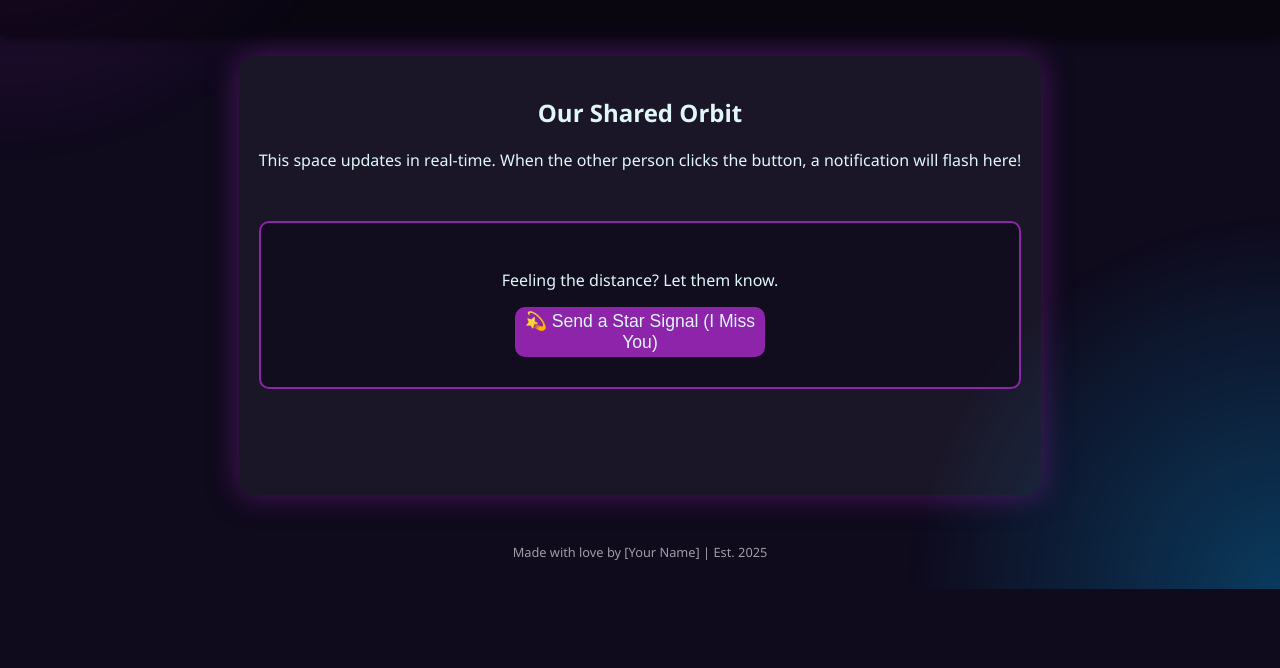
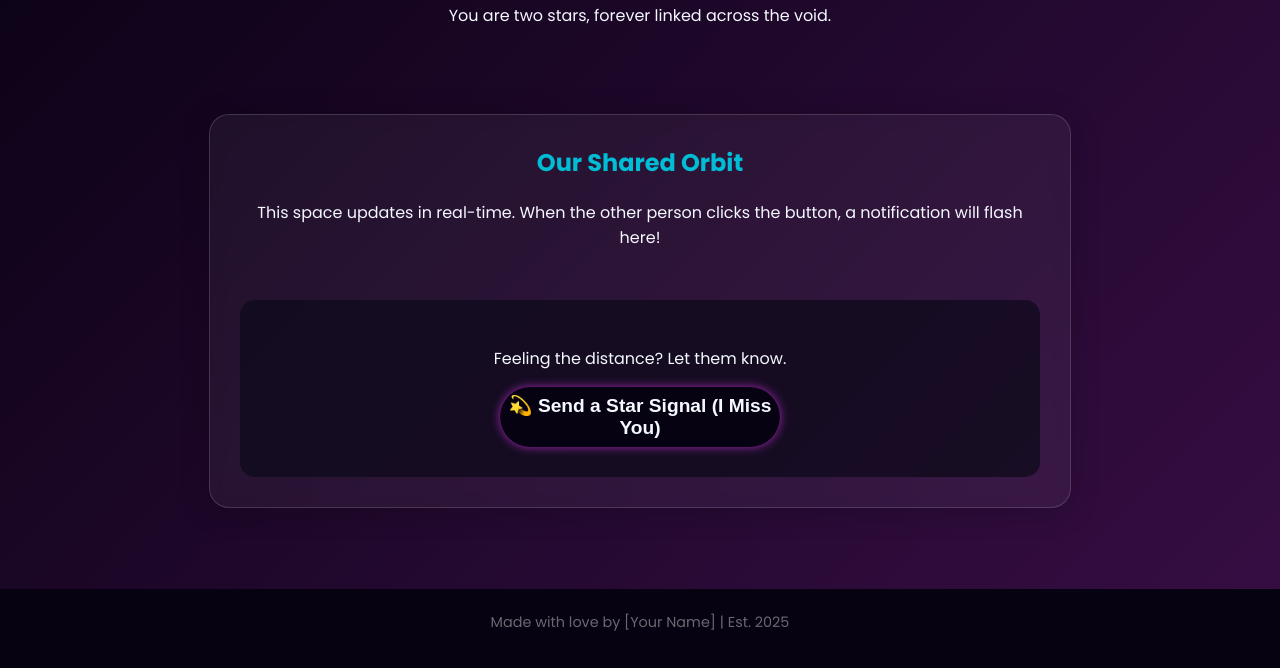
Before and after one commit to Abdidev1/Miss, a plain HTML site: page index.html in a window 1280 px wide. Shown: the part 211-879 px from the top of the page. Before the commit the page ends 800 px from the top, so only its background shows below. Drawn offline with Linux system fonts and the light colour scheme.

Commit message:
Refactor styles for improved aesthetics and animations
Updated color variables and enhanced background effects. Improved header styles and added animations for text and buttons.

```diff
--- a/styles.css
+++ b/styles.css
@@ -1,14 +1,15 @@
 /* --- Global & Theme Setup --- */
 :root {
-    --space-dark: #0f0a1c;
-    --star-light: #e0f7fa;
-    --nebula-purple: #8e24aa;
-    --nebula-blue: #03a9f4;
+    --space-dark: #070211;
+    --star-light: #f4f8ff;
+    --nebula-purple: #9c27b0;
+    --nebula-blue: #00bcd4;
+    --glass-background: rgba(255, 255, 255, 0.05);
 }
 
 body {
     margin: 0;
-    font-family: 'Segoe UI', Tahoma, Geneva, Verdana, sans-serif;
+    font-family: 'Poppins', sans-serif;
     color: var(--star-light);
     background-color: var(--space-dark);
     text-align: center;
@@ -17,91 +18,178 @@ body {
     flex-direction: column;
 }
 
-/* --- Cosmic Background Effect (Simplified) --- */
+/* --- Cosmic Background Effect (Animated) --- */
+@keyframes nebula-shift {
+    0% { background-position: 0% 50%; }
+    50% { background-position: 100% 50%; }
+    100% { background-position: 0% 50%; }
+}
+
 #star-bg {
     position: fixed;
     top: 0;
     left: 0;
     width: 100%;
     height: 100%;
-    /* Simple gradient to mimic a nebula */
-    background: radial-gradient(circle at top left, var(--nebula-purple) 0%, transparent 25%),
-                radial-gradient(circle at bottom right, var(--nebula-blue) 0%, transparent 25%);
-    opacity: 0.3;
-    z-index: -1;
+    background: linear-gradient(-45deg, var(--nebula-purple), var(--space-dark), var(--nebula-blue));
+    background-size: 400% 400%;
+    animation: nebula-shift 20s ease infinite;
+    opacity: 0.6;
+    z-index: -2;
 }
 
-/* --- Header & Typography --- */
+/* --- Header & Glowing Text --- */
 header {
-    padding: 40px 20px;
-    background: rgba(0, 0, 0, 0.4);
-    box-shadow: 0 4px 10px rgba(0, 0, 0, 0.5);
+    padding: 60px 20px 20px;
+    margin-bottom: 20px;
 }
 
 h1 {
-    font-size: 3em;
-    /* Text Shadow for a subtle glow */
+    font-size: 4em;
+    letter-spacing: 5px;
+    margin-bottom: 5px;
     text-shadow: 0 0 10px var(--nebula-blue), 0 0 20px var(--nebula-purple);
+    animation: text-pulse 3s infinite alternate;
 }
 
+@keyframes text-pulse {
+    0% { text-shadow: 0 0 5px var(--nebula-blue); }
+    100% { text-shadow: 0 0 15px var(--nebula-purple), 0 0 25px var(--nebula-blue); }
+}
+
+/* --- Content Container (Glassmorphism Effect) --- */
 .container {
     flex-grow: 1;
-    padding: 20px;
-    max-width: 900px;
-    margin: 20px auto;
-    background-color: rgba(255, 255, 255, 0.05); /* Semi-transparent panel */
-    border-radius: 15px;
-    box-shadow: 0 0 30px rgba(142, 36, 170, 0.5); /* Glowing box shadow */
+    padding: 30px;
+    max-width: 800px;
+    margin: 30px auto;
+
+    /* GLASSMORPHISM PROPERTIES */
+    background: var(--glass-background);
+    box-shadow: 0 4px 30px rgba(0, 0, 0, 0.2);
+    backdrop-filter: blur(8px);
+    -webkit-backdrop-filter: blur(8px);
+    border: 1px solid rgba(255, 255, 255, 0.15);
+    border-radius: 20px;
 }
 
-/* --- The Miss You Button (Key Feature Style) --- */
+h2 {
+    color: var(--nebula-blue);
+    margin-top: 0;
+}
+
+/* --- The Miss You Button (Pulsing Glow) --- */
 #miss-you-section {
     margin-top: 50px;
     padding: 30px;
-    border: 2px solid var(--nebula-purple);
-    border-radius: 10px;
-    background: rgba(15, 10, 28, 0.7);
+    border-radius: 15px;
+    background: rgba(15, 10, 28, 0.8);
 }
 
 .glow-on-hover {
-    width: 250px;
-    height: 50px;
+    width: 280px;
+    height: 60px;
     border: none;
     outline: none;
     color: var(--star-light);
     background: var(--nebula-purple);
     cursor: pointer;
     position: relative;
-    z-index: 0;
-    border-radius: 10px;
-    font-size: 1.1em;
+    z-index: 1;
+    border-radius: 30px;
+    font-size: 1.2em;
+    font-weight: bold;
     transition: all 0.3s ease;
+    box-shadow: 0 0 10px var(--nebula-purple);
 }
 
-.glow-on-hover:hover {
-    background: var(--nebula-blue);
-    box-shadow: 0 0 20px var(--nebula-blue);
-    transform: scale(1.05);
+/* Outer glowing effect for the button */
+.glow-on-hover:before {
+    content: '';
+    background: linear-gradient(
+        45deg, #ff0000, #ff7300, #fffb00, #48ff00, #00ffd5, #002bff, #7a00ff, #ff00c8, #ff0000
+    );
+    position: absolute;
+    top: -2px; left: -2px;
+    background-size: 400%;
+    z-index: -1;
+    filter: blur(5px);
+    width: calc(100% + 4px); height: calc(100% + 4px);
+    animation: glowing-button 20s linear infinite;
+    opacity: 0;
+    transition: opacity .3s ease-in-out;
+    border-radius: 30px;
+}
+.glow-on-hover:hover:before { opacity: 1; }
+
+.glow-on-hover:after {
+    z-index: -1;
+    content: '';
+    position: absolute;
+    width: 100%;
+    height: 100%;
+    background: var(--space-dark);
+    left: 0;
+    top: 0;
+    border-radius: 30px;
 }
 
-/* --- Status Message --- */
+@keyframes glowing-button {
+    0% { background-position: 0 0; }
+    50% { background-position: 400% 0; }
+    100% { background-position: 0 0; }
+}
+
+/* --- Status Message (Confirmation) --- */
 #statusMessage {
     margin-top: 20px;
-    padding: 10px;
-    background-color: rgba(255, 255, 255, 0.1);
-    border-radius: 5px;
+    padding: 15px;
+    background-color: var(--nebula-blue);
+    color: var(--space-dark);
+    border-radius: 8px;
     font-weight: bold;
-    color: limegreen; /* Green for success/notification */
+    box-shadow: 0 0 10px var(--nebula-blue);
 }
 
 .hidden {
     display: none;
 }
 
+/* --- Real-Time Flash Notification (for the other user) --- */
+#flash-alert {
+    position: fixed;
+    top: 0;
+    left: 0;
+    width: 100%;
+    height: 100%;
+    background-color: rgba(255, 0, 255, 0.9); /* Bright Pink/Magenta Flash */
+    display: flex;
+    justify-content: center;
+    align-items: center;
+    z-index: 1000;
+    animation: flash-pulse 0.2s 10 alternate; /* Quick, attention-grabbing flash */
+}
+
+#flash-alert h1 {
+    font-size: 5em;
+    color: white;
+    text-shadow: 0 0 15px white, 0 0 30px black;
+    animation: text-shimmer 1s infinite alternate;
+}
+
+@keyframes flash-pulse {
+    from { opacity: 0.8; }
+    to { opacity: 1.0; }
+}
+@keyframes text-shimmer {
+    from { color: white; }
+    to { color: yellow; }
+}
+
 /* --- Footer --- */
 footer {
-    margin-top: auto;
-    padding: 15px;
-    font-size: 0.8em;
-    color: rgba(255, 255, 255, 0.6);
+    padding: 20px;
+    font-size: 0.9em;
+    color: rgba(255, 255, 255, 0.4);
+    margin-top: 40px;
 }
```
